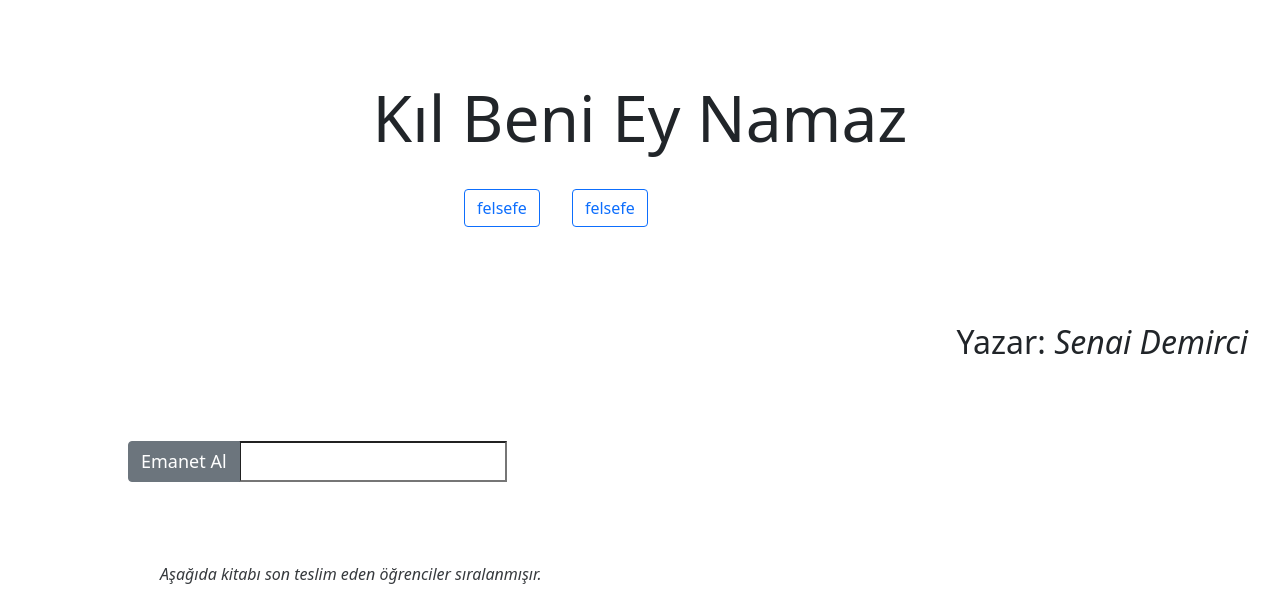
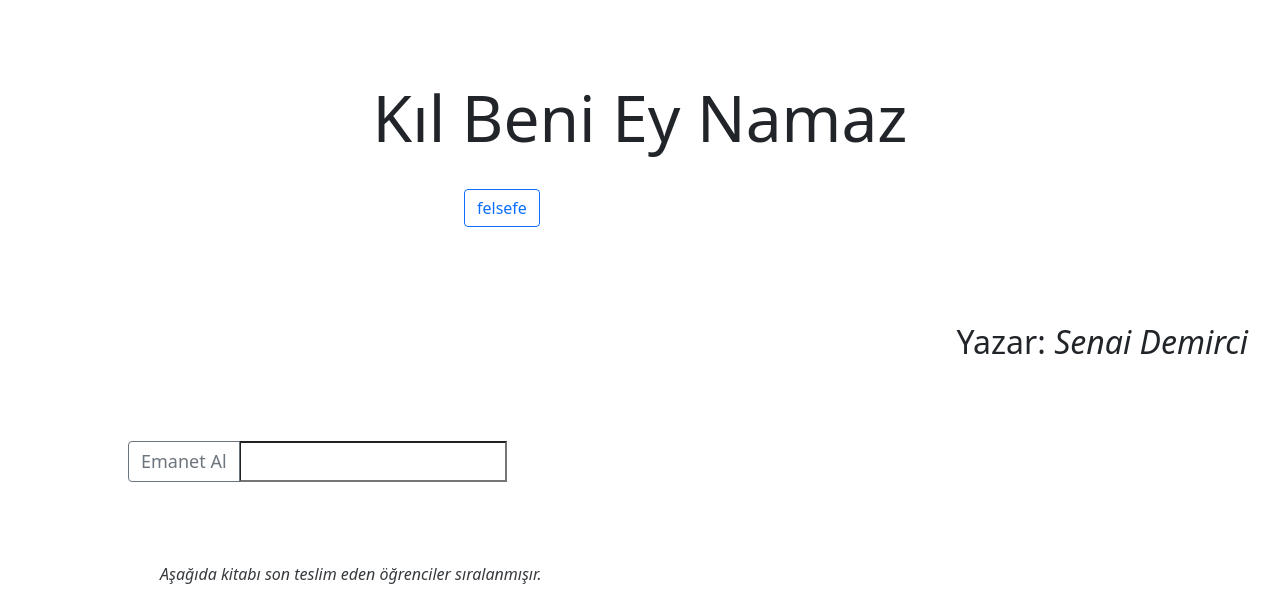
Before and after one commit to egepaksoy/soh-kutuphane, a Django app: page /book/search/4/ in a window 1280 px wide. Shown: the part 74-676 px from the top of the page. Run offline with Django 4.2, Linux system fonts and the light colour scheme; a user stored in the database is signed in; data comes from the database, SQL or seed files in the repository; both versions use the stored data as it was after the commit; some libraries are stand-ins or nearby versions.

Commit message:
sayfa düzenlendi

```diff
--- a/templates/book_info.html
+++ b/templates/book_info.html
@@ -28,7 +28,7 @@
 
 {% block body %}
 <h1 style="font-size: 64px; text-align: center; margin: 5rem 0 2rem 0;">{{book.book_name|lower|title}}</h1>
-<div style="width: 30%; margin: 2rem auto 0 auto;" id="tag-group"><a href="{% url 'category' tag=book.book_tag %}" class="btntag btn btn-outline-primary">{{ book.book_tag }}</a><a href="{% url 'category' tag=book.book_tag %}" class="btntag btn btn-outline-primary">{{ book.book_tag }}</a></div>
+<div style="width: 30%; margin: 2rem auto 0 auto;" id="tag-group"><a href="{% url 'category' tag=book.book_tag %}" class="btntag btn btn-outline-primary">{{ book.book_tag }}</a></div>
 <h2 style="text-align: right; padding-right: 2rem; margin-top: 5rem;">Yazar: <span style="font-style: italic;">{{book.book_writer|lower|title}}</span></h2>
 
 {% if book.alan_og %}
@@ -50,7 +50,7 @@
   <form style="width: 80%; margin: 5rem auto 0 auto;" method="POST" action="{% url 'book_emanet' id=book.id %}">
     {% csrf_token %}
     <div class="input-group mb-2">
-      <input type="submit" style="font-size: 18px;" value="Emanet Al" class="btn btn-secondary"/>
+      <input type="submit" style="font-size: 18px;" value="Emanet Al" class="btn btn-outline-secondary"/>
       <input type="text" id="sname" style="font-size: 18px;" name="ogrenci_ad" required />
     </div>
   </form>
@@ -68,7 +68,7 @@
     </tr>
     {% for ogrenci in alan_ogrenciler_json %}
       <tr>
-        <td>{{ ogrenci.alan_og }}</td>
+        <td>{{ ogrenci.alan_og|lower|title }}</td>
         <td>{{ ogrenci.alis_tar }}</td>
         <td>{{ ogrenci.teslim_tar }}</td>
         <td>{{ ogrenci.gecen_gun }}</td>
```
Also changed, not shown: db.sqlite3.
